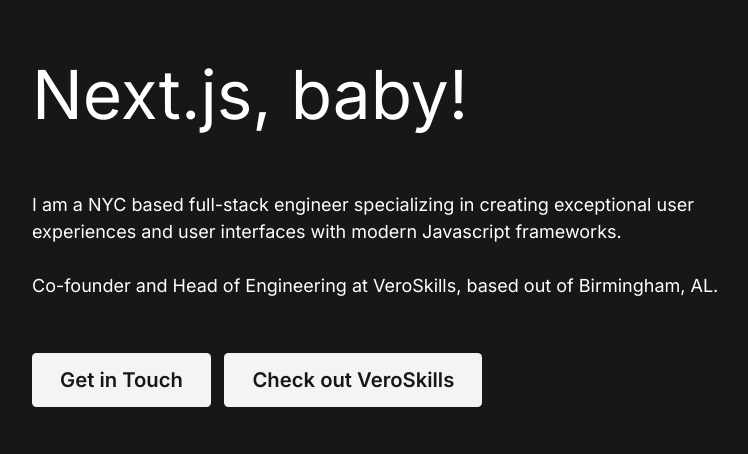
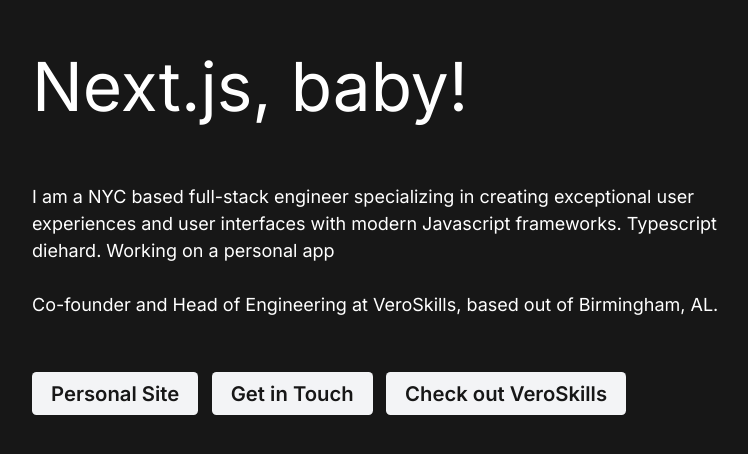
Before and after one commit to thejessewinton/jessewinton.works, a Next.js app: page / in a window 1280 px wide. Shown: the part 170-624 px from the top of the page, without its empty margins (230-978 px from the left). Built offline with nearby package versions, Linux system fonts and the light colour scheme.

Commit message:
Update contact info

```diff
--- a/src/app/page.tsx
+++ b/src/app/page.tsx
@@ -16,14 +16,14 @@ const Button = ({
       href={href}
       target={target}
       rel="noopener noreferrer"
-      className="py-3 px-6 max-h-12 font-semibold cursor-pointer flex items-center justify-center rounded transition-all bg-gray-100 text-neutral-900 gap-3 text-xs lg:text-lg hover:bg-transparent hover:text-white hover:border-white border border-solid border-transparent relative overflow-hidden  disabled:cursor-not-allowed"
+      className="py-1 px-4 max-h-fit font-semibold cursor-pointer flex items-center justify-center rounded transition-all bg-gray-100 text-neutral-900 gap-3 text-xs lg:text-lg hover:bg-transparent hover:text-white hover:border-white border border-solid border-transparent relative overflow-hidden  disabled:cursor-not-allowed"
     >
       {children}
     </Link>
   );
 };
 
-const Index = async () => {
+const Index = () => {
   return (
     <>
       <div className="container">
@@ -33,7 +33,7 @@ const Index = async () => {
           <p>
             I am a NYC based full-stack engineer specializing in creating
             exceptional user experiences and user interfaces with modern
-            Javascript frameworks.
+            Javascript frameworks. Typescript diehard. Working on a personal app
           </p>
 
           <p>
@@ -42,7 +42,10 @@ const Index = async () => {
           </p>
 
           <div className="flex items-center gap-3 mt-6">
-            <Button href="mailto:jwinton@veroskills.com">Get in Touch</Button>
+            <Button href="https://jessewinton.com" target="_blank">
+              Personal Site
+            </Button>
+            <Button href="mailto:jrandallwinton@gmail.com">Get in Touch</Button>
             <Button href="https://veroskills.com" target="_blank">
               Check out VeroSkills
             </Button>
```
